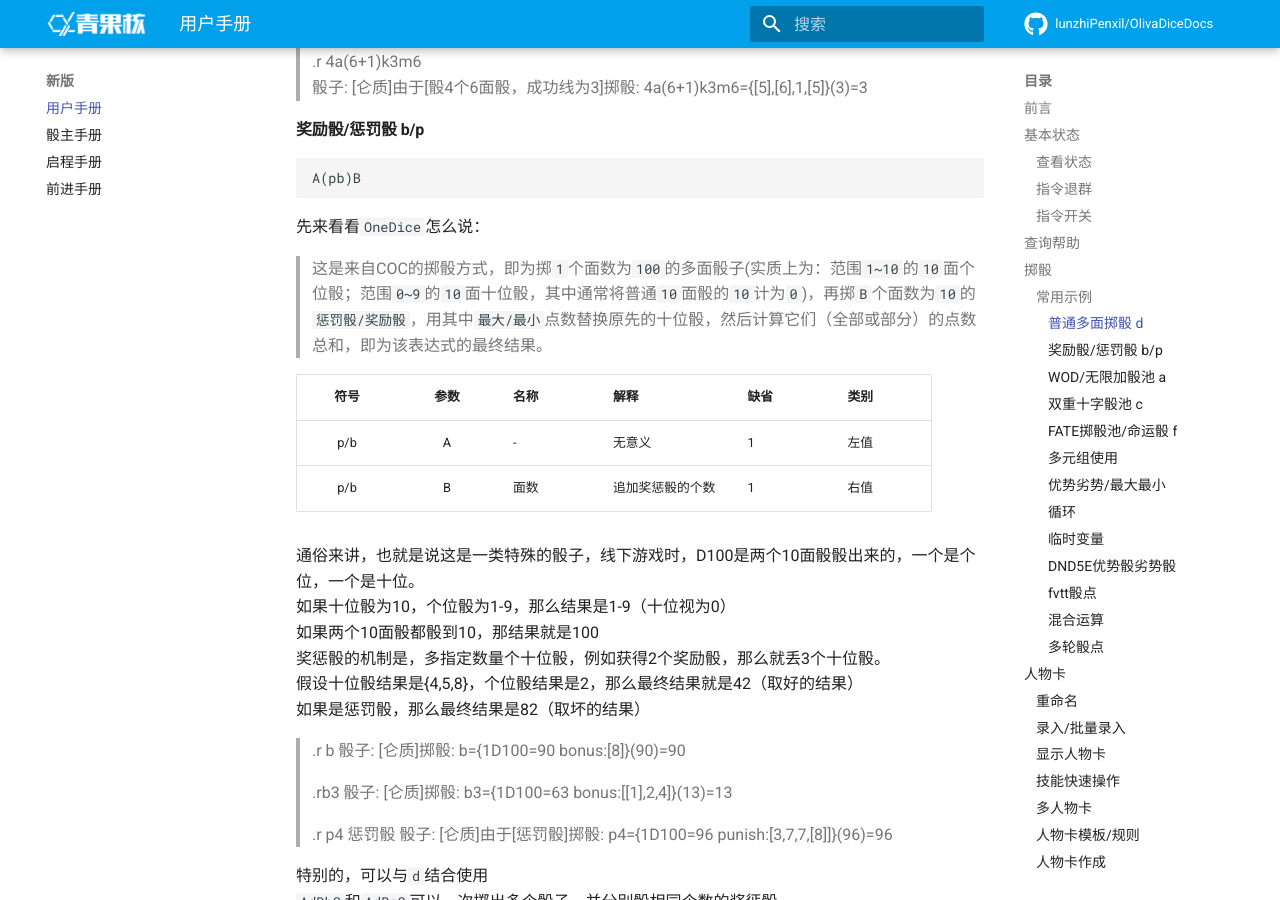
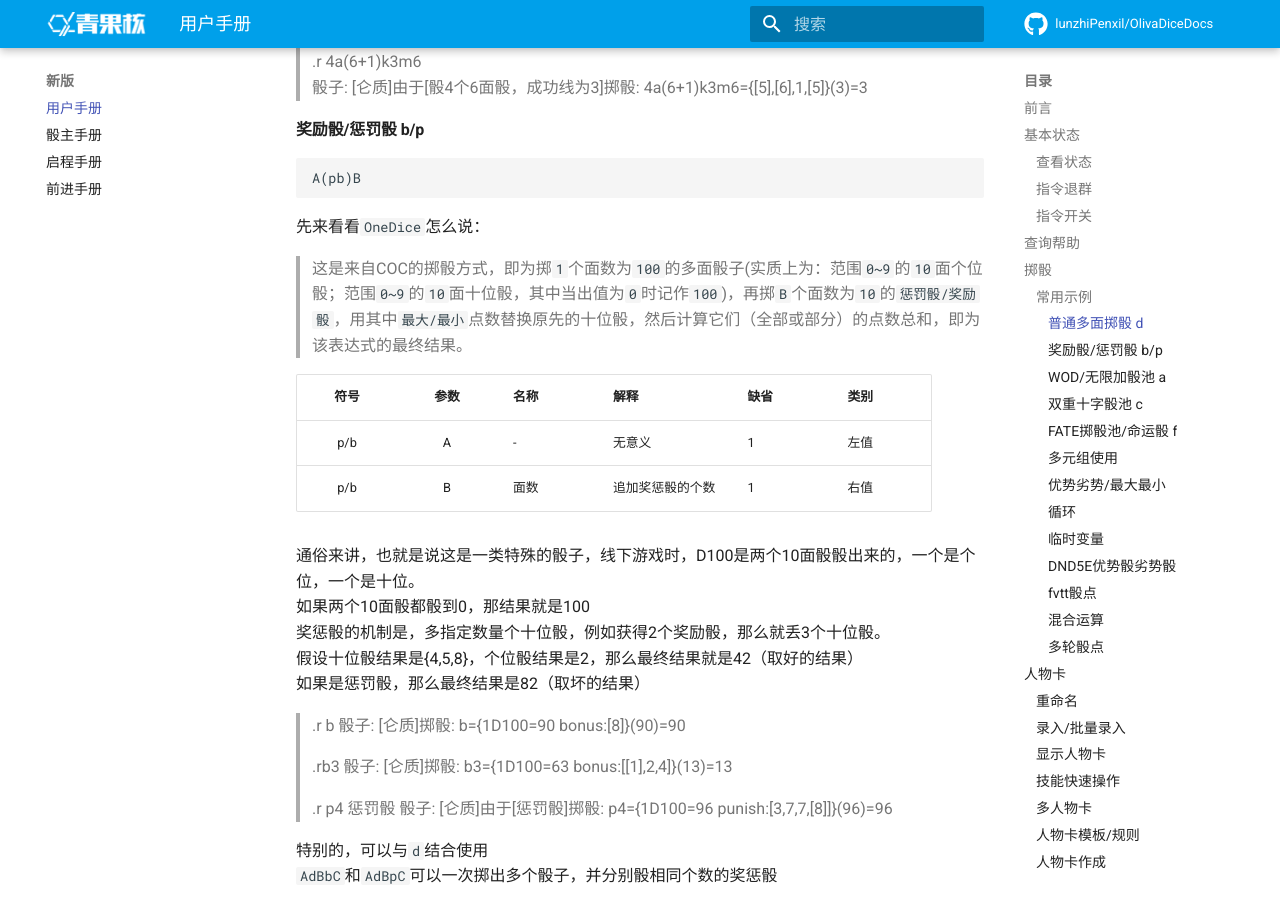
Before and after one commit to lunzhiPenxil/OlivaDiceDocs, an MkDocs documentation site: the page built from docs/OlivaDice3_User_Manual.md, in a window 1280 px wide and 900 px high, scrolled down 4391 px. Built offline with MkDocs 1.6.1 and Material for MkDocs 9.7.7, drawn with Linux system fonts in a browser that asks for light colours; comment, search, counter and statistics services are not loaded.

Commit message:
更新文档

````diff
--- a/docs/OlivaDice3_User_Manual.md
+++ b/docs/OlivaDice3_User_Manual.md
@@ -142,7 +142,7 @@ AdB(kq)C(pb)DaE
 A(pb)B
 ```
 先来看看`OneDice`怎么说：
-> 这是来自COC的掷骰方式，即为掷`1`个面数为`100`的多面骰子(实质上为：范围`1~10`的`10`面个位骰；范围`0~9`的`10`面十位骰，其中通常将普通`10`面骰的`10`计为`0`)，再掷`B`个面数为`10`的`惩罚骰/奖励骰`，用其中`最大/最小`点数替换原先的十位骰，然后计算它们（全部或部分）的点数总和，即为该表达式的最终结果。
+> 这是来自COC的掷骰方式，即为掷`1`个面数为`100`的多面骰子(实质上为：范围`0~9`的`10`面个位骰；范围`0~9`的`10`面十位骰，其中当出值为`0`时记作`100`)，再掷`B`个面数为`10`的`惩罚骰/奖励骰`，用其中`最大/最小`点数替换原先的十位骰，然后计算它们（全部或部分）的点数总和，即为该表达式的最终结果。
 
  符号 | 参数 | 名称 | 解释 | 缺省 | 类别
  :---: | :---: | :--- | :--- | :--- | :---
@@ -150,8 +150,7 @@ A(pb)B
  p/b | B | 面数 | 追加奖惩骰的个数 | 1 | 右值
 
 通俗来讲，也就是说这是一类特殊的骰子，线下游戏时，D100是两个10面骰骰出来的，一个是个位，一个是十位。
-如果十位骰为10，个位骰为1-9，那么结果是1-9（十位视为0）
-如果两个10面骰都骰到10，那结果就是100
+如果两个10面骰都骰到0，那结果就是100
 奖惩骰的机制是，多指定数量个十位骰，例如获得2个奖励骰，那么就丢3个十位骰。
 假设十位骰结果是{4,5,8}，个位骰结果是2，那么最终结果就是42（取好的结果）
 如果是惩罚骰，那么最终结果是82（取坏的结果）
````
